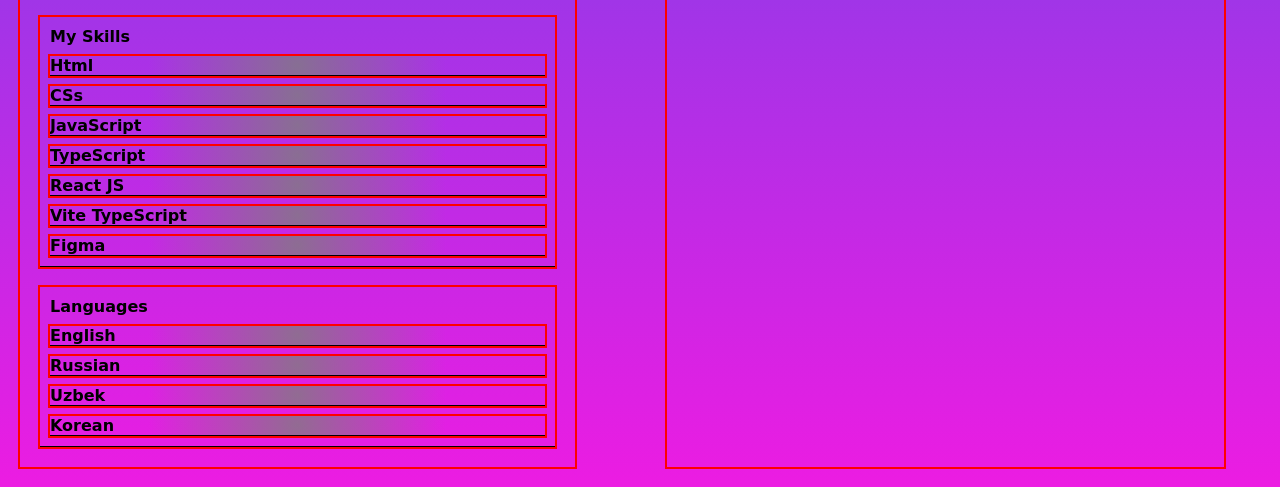
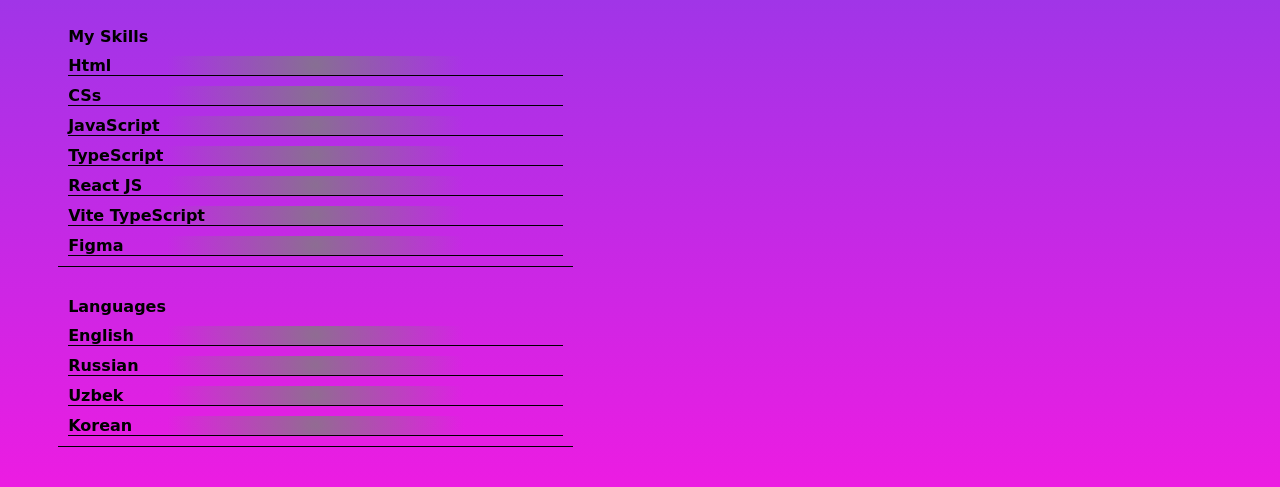
Before and after one commit to SaydakhmedovYunus/resume, a plain HTML site: page index.html in a window 1280 px wide. Shown: the part 593-1080 px from the top of the page. Drawn offline with Linux system fonts and the light colour scheme.

Commit message:
again gooo

```diff
--- a/style.css
+++ b/style.css
@@ -2,7 +2,7 @@
     margin: 0;
     padding: 0;
     box-sizing: border-box;
-    outline: 2px solid red;
+    /* outline: 2px solid red; */
 }
 
 .main_wrapper {
@@ -10,6 +10,7 @@
     padding: 20px;
     display: flex;
     flex-direction: row;
+    justify-content: center;
     flex-wrap: wrap;
     background: linear-gradient(to bottom, #4553ee, #ec1ce2);
     gap: calc(6.9vw + 3.5px);
```
